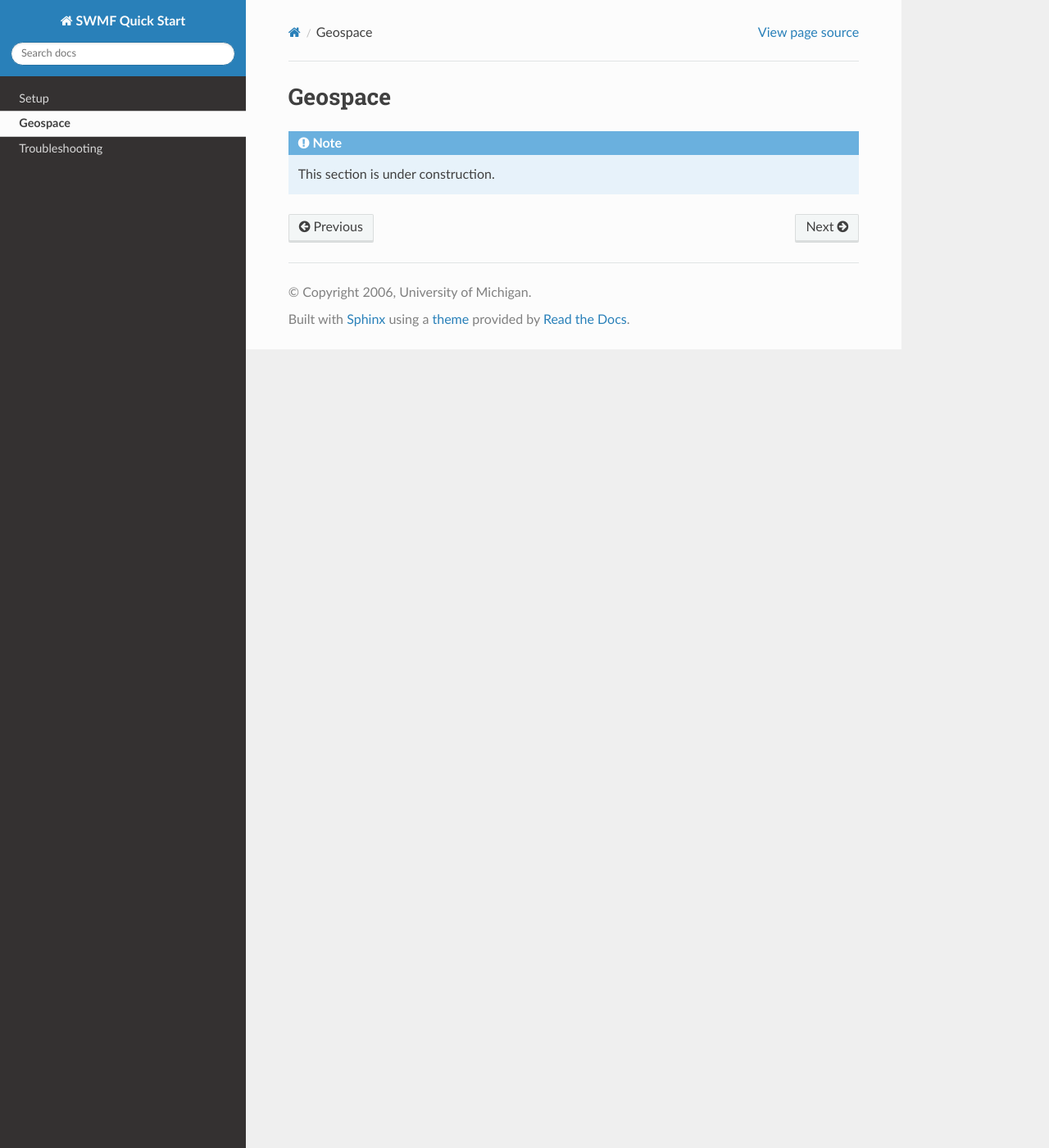
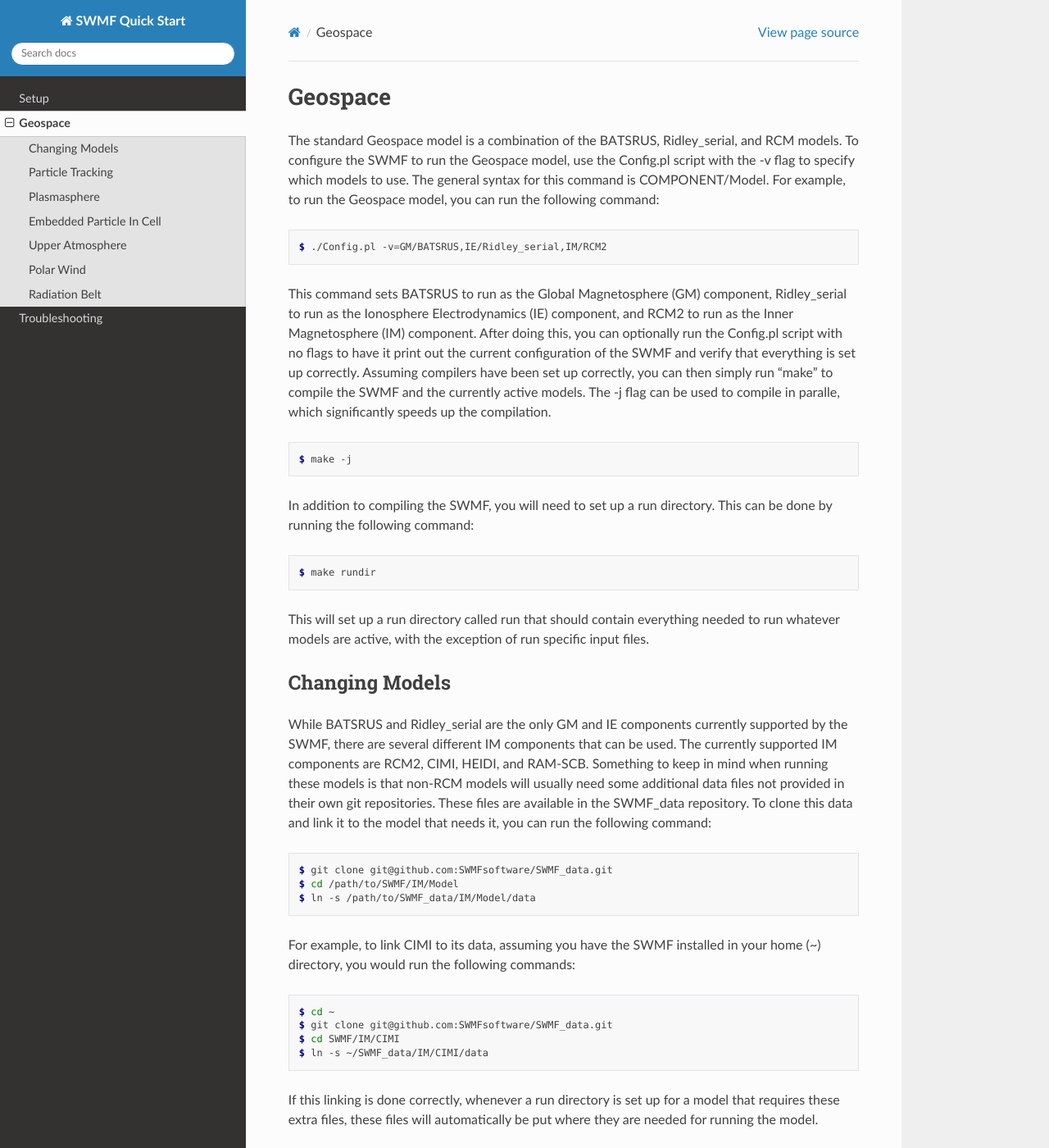
Before and after one commit to agottesman710/SWMFQuickStart, a Sphinx documentation site: the page built from docs/source/geospace.rst, in a window 1280 px wide and 1400 px high. Shown: the whole window at 82% size. Built offline with Sphinx 7.4.7 and the Read the Docs theme 3.1.0, drawn with Linux system fonts in a browser that asks for light colours; some of the changed text lies outside the part shown.

Commit message:
Setting up Geospace tutorial

```diff
--- a/docs/source/geospace.rst
+++ b/docs/source/geospace.rst
@@ -1,6 +1,124 @@
 Geospace
 ========
 
+The standard Geospace model is a combination of the BATSRUS, Ridley_serial,
+and RCM models. To configure the SWMF to run the Geospace model, use the
+Config.pl script with the -v flag to specify which models to use. The
+general syntax for this command is COMPONENT/Model. For example, to run the
+Geospace model, you can run the following command:
+
+.. code-block:: console
+
+   $ ./Config.pl -v=GM/BATSRUS,IE/Ridley_serial,IM/RCM2
+
+This command sets BATSRUS to run as the Global Magnetosphere (GM) component,
+Ridley_serial to run as the Ionosphere Electrodynamics (IE) component, and
+RCM2 to run as the Inner Magnetosphere (IM) component. After doing this, you
+can optionally run the Config.pl script with no flags to have it print out
+the current configuration of the SWMF and verify that everything is set up
+correctly. Assuming compilers have been set up correctly, you can then simply
+run "make" to compile the SWMF and the currently active models. The -j flag can
+be used to compile in paralle, which significantly speeds up the compilation.
+
+.. code-block:: console
+
+   $ make -j
+
+In addition to compiling the SWMF, you will need to set up a run directory. This
+can be done by running the following command:
+
+.. code-block:: console
+
+   $ make rundir
+
+This will set up a run directory called run that should contain everything
+needed to run whatever models are active, with the exception of run specific
+input files.
+
+.. _Changing IM Models:
+
+Changing Models
+----------------
+
+While BATSRUS and Ridley_serial are the only GM and IE components currently
+supported by the SWMF, there are several different IM components that can be
+used. The currently supported IM components are RCM2, CIMI, HEIDI, and RAM-SCB.
+Something to keep in mind when running these models is that non-RCM models will
+usually need some additional data files not provided in their own git
+repositories. These files are available in the SWMF_data repository. To clone
+this data and link it to the model that needs it, you can run the following
+command:
+
+.. code-block:: console
+
+   $ git clone git@github.com:SWMFsoftware/SWMF_data.git
+   $ cd /path/to/SWMF/IM/Model
+   $ ln -s /path/to/SWMF_data/IM/Model/data
+
+For example, to link CIMI to its data, assuming you have the SWMF installed in
+your home (~) directory, you would run the following commands:
+
+.. code-block:: console
+
+   $ cd ~
+   $ git clone git@github.com:SWMFsoftware/SWMF_data.git
+   $ cd SWMF/IM/CIMI
+   $ ln -s ~/SWMF_data/IM/CIMI/data
+
+If this linking is done correctly, whenever a run directory is set up for a
+model that requires these extra files, these files will automatically be put
+where they are needed for running the model.
+
 .. note::
+    These files will be put into any new run directory, but they will not be
+    automatically copied into current run directories. If you have an existing
+    run directory that is not working due to missing these data files, you
+    will need to manually copy them into the run directory IM folder.
 
-   This section is under construction.
+.. _Particle Tracking:
+
+Particle Tracking
+------------------
+
+.. note::
+    This section is under active development.
+
+.. _Plasmasphere:
+
+Plasmasphere
+------------
+
+.. note::
+    This section is under active development.
+
+.. _Embedded Particle In Cell:
+
+Embedded Particle In Cell
+-------------------------
+
+.. note::
+    This section is under active development.
+
+.. _Upper Atmosphere:
+
+Upper Atmosphere
+----------------
+
+.. note::
+    This section is under active development.
+
+.. _Polar Wind:
+
+Polar Wind
+----------
+
+.. note::
+    This section is under active development.
+
+.. _Radiation Belt:
+
+Radiation Belt
+--------------
+
+.. note::
+    This section is under active development.
```
Also changed, not shown: docs/source/setup.rst (+27 -1 lines), docs/source/usage.rst (deleted, +0 -33 lines).
